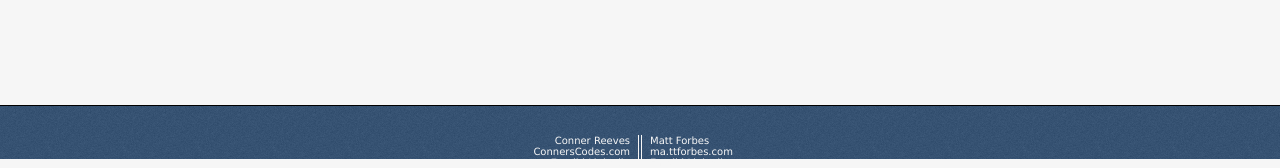
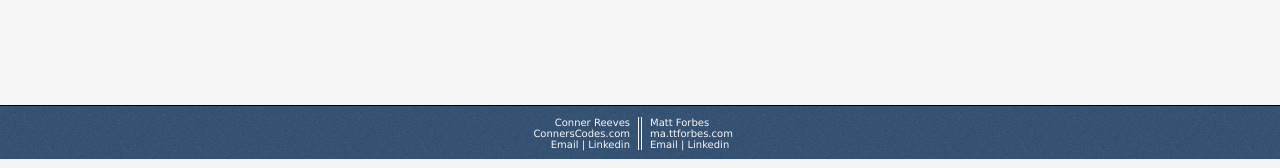
Before and after one commit to emef/gradpath, a Django app: template template/base.html in a window 1280 px wide. Shown: the part 641-809 px from the top of the page. Run offline with Django 3.2, Linux system fonts and the light colour scheme; the template is opened without the code that fills it, so the values that code supplies are empty.

Commit message:
Fixed a small error with the footer margin.

```diff
--- a/static/css/style.css
+++ b/static/css/style.css
@@ -74,7 +74,7 @@
 #footerContent {
 	width:400px;
 	margin:auto;
-	padding-top:30px;
+	padding-top:12px;
 	font-size:10px;
 	color:#F6F6F6;
 }
```
